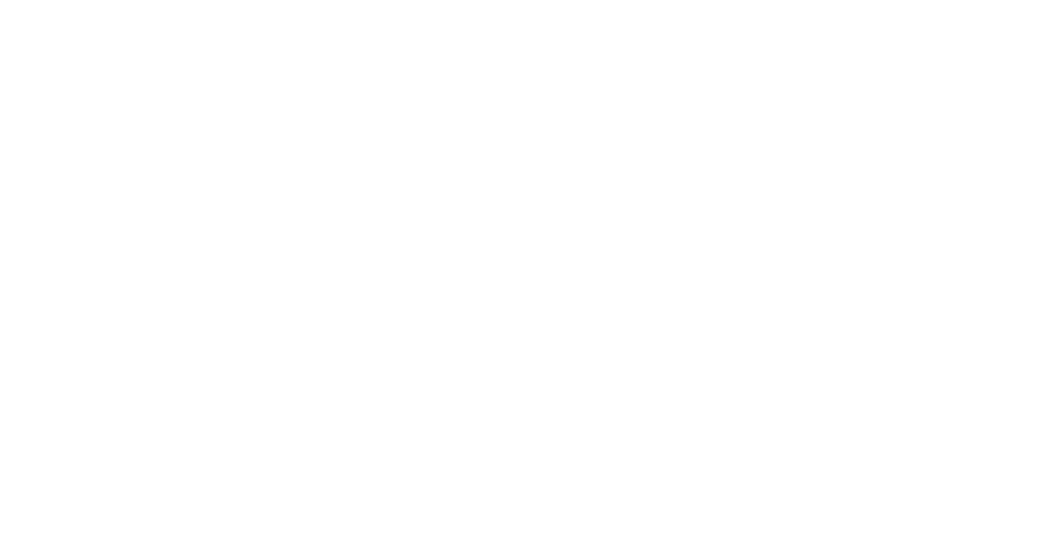
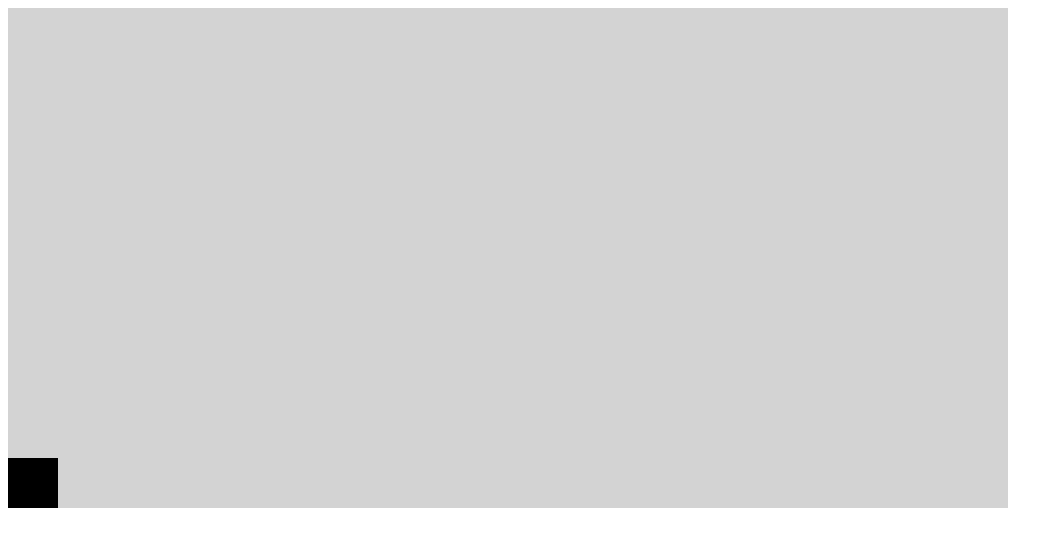
Before and after one commit to Clemenerle/SchulProjekt, a website: page public/index.html in a window 1280 px wide. Shown: the whole page, without its empty margins (0-1063 px from the left). Drawn offline with Linux system fonts and the light colour scheme.

Commit message:
created Core Gameengine and experimental player

```diff
--- a/public/index.html
+++ b/public/index.html
@@ -1,12 +1,15 @@
 <!DOCTYPE html>
 <html lang="de">
-<head>
-    <meta charset="UTF-8">
-    <meta http-equiv="X-UA-Compatible" content="IE=edge">
-    <meta name="viewport" content="width=device-width, initial-scale=1.0">
+  <head>
+    <meta charset="UTF-8" />
+    <meta http-equiv="X-UA-Compatible" content="IE=edge" />
+    <meta name="viewport" content="width=device-width, initial-scale=1.0" />
     <title>Du stinkst</title>
-</head>
-<body>
 
-</body>
+    <script defer src="prototypes.js"></script>
+    <script defer src="main.js"></script>
+  </head>
+  <body>
+    <canvas style="background-color: lightgray;" id="canvas"></canvas>
+  </body>
 </html>
--- /dev/null
+++ b/public/main.js
@@ -0,0 +1,30 @@
+var canvas = document.getElementById('canvas');
+var width = 1000;
+var height = 500;
+
+canvas.width = width;
+canvas.height = height;
+
+var ctx = canvas.getContext('2d');
+
+var engine = new Game(ctx,width,height);
+var player = new Player(engine,new Vector2D(0,100),new Vector2D(50,50));
+
+
+engine.addGameobject(player);
+
+player.addForce(new Vector2D(0,-0.1));
+
+function tick(){
+    engine.updateAndDraw();
+    requestAnimationFrame(tick);
+}
+
+requestAnimationFrame(tick);
+
+
+document.onkeydown = (event)=>{
+    if(event.key == " "){
+        player.vel.y = 5;
+    }
+}
--- /dev/null
+++ b/public/prototypes.js
@@ -0,0 +1,72 @@
+class Game {
+  gameobjects = [];
+
+  constructor(ctx, width, height) {
+    this.ctx = ctx;
+    this.width = width;
+    this.height = height;
+  }
+
+  updateAndDraw() {
+    this.ctx.clearRect(0, 0, this.width, this.height);
+    for (var i = 0; i < this.gameobjects.length; i++) {
+      this.gameobjects[i].update();
+      this.gameobjects[i].draw();
+    }
+  }
+
+  addGameobject(obj) {
+    this.gameobjects.push(obj);
+  }
+}
+
+class Vector2D {
+  constructor(x, y) {
+    this.x = x;
+    this.y = y;
+  }
+}
+
+class Gameobject {
+  update = () => {};
+  draw = () => {};
+
+  constructor(engine, pos, size) {
+    this.engine = engine;
+    this.pos = pos;
+    this.size = size;
+  }
+}
+
+class Player extends Gameobject {
+
+    mass = 1;
+    vel = new Vector2D(0,0);
+    acc = new Vector2D(0,0);
+
+  update = () => {
+    this.vel.x += this.acc.x;
+    this.vel.y += this.acc.y;
+
+    this.pos.x += this.vel.x;
+    this.pos.y += this.vel.y;
+
+    if(this.pos.y < 0){
+        this.pos.y = 0;
+    }
+  };
+
+  draw = () => {
+    ctx.fillRect(
+      this.pos.x,
+      this.engine.height - this.pos.y - this.size.y,
+      this.size.x,
+      this.size.y
+    );
+  };
+
+  addForce(dir){
+    this.acc.x = dir.x / this.mass;
+    this.acc.y = dir.y / this.mass;
+  }
+}
```
